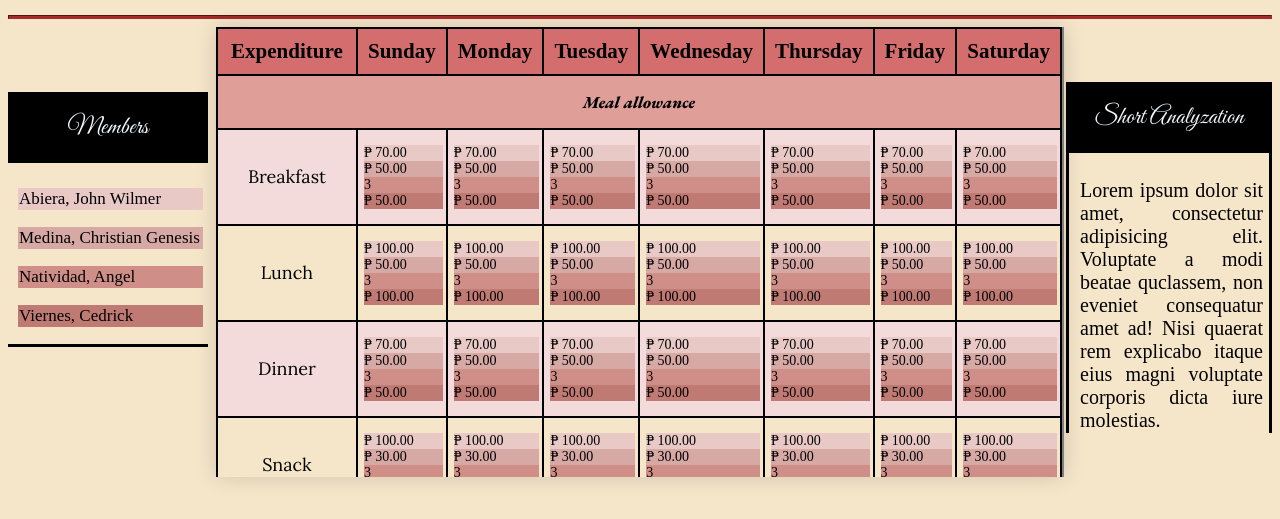
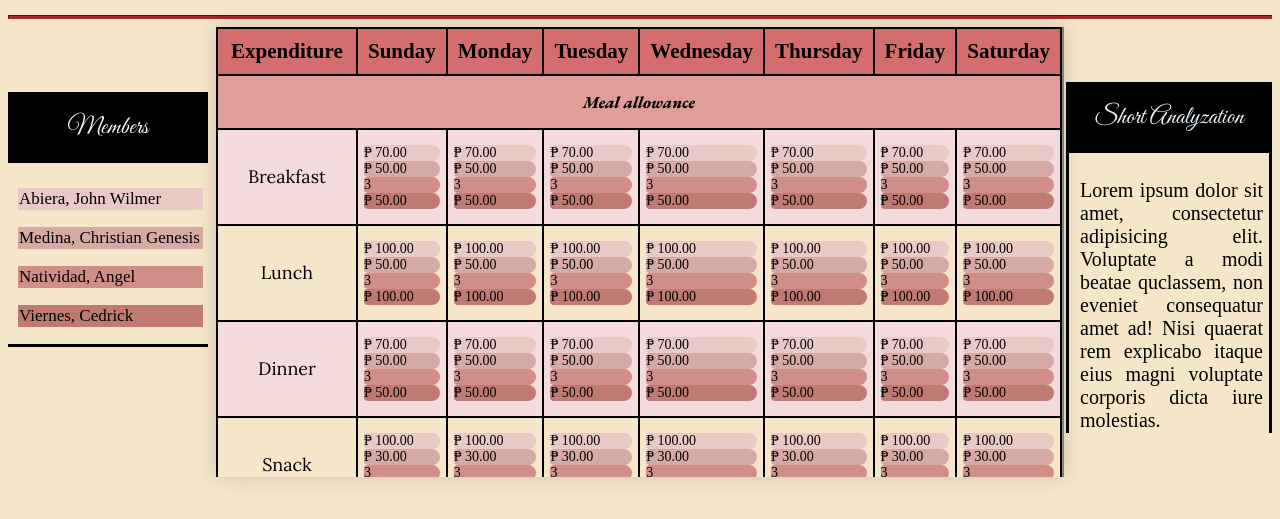
Before and after one commit to CGMedina03/Public-WebDev201, a plain HTML site: page index.html in a window 1280 px wide. Shown: the part 109-628 px from the top of the page. Drawn offline with nearby package versions, Linux system fonts and the light colour scheme.

Commit message:
Update style.css

```diff
--- a/style.css
+++ b/style.css
@@ -96,7 +96,7 @@ th {
 }
 ul {
   padding-left: 5px;
-  padding-right: 2px;
+  padding-right: 5px;
   list-style-type: none;
   font-family: "Times New Roman";
 }
@@ -115,6 +115,9 @@ tfoot {
   padding: 15px;
 }
 /* for the color coded names and values */
+li {
+  border-radius: 5px 10px 10px 5px;
+}
 li:nth-child(1),
 #abiera {
   background-color: #e8c9c6;
```
